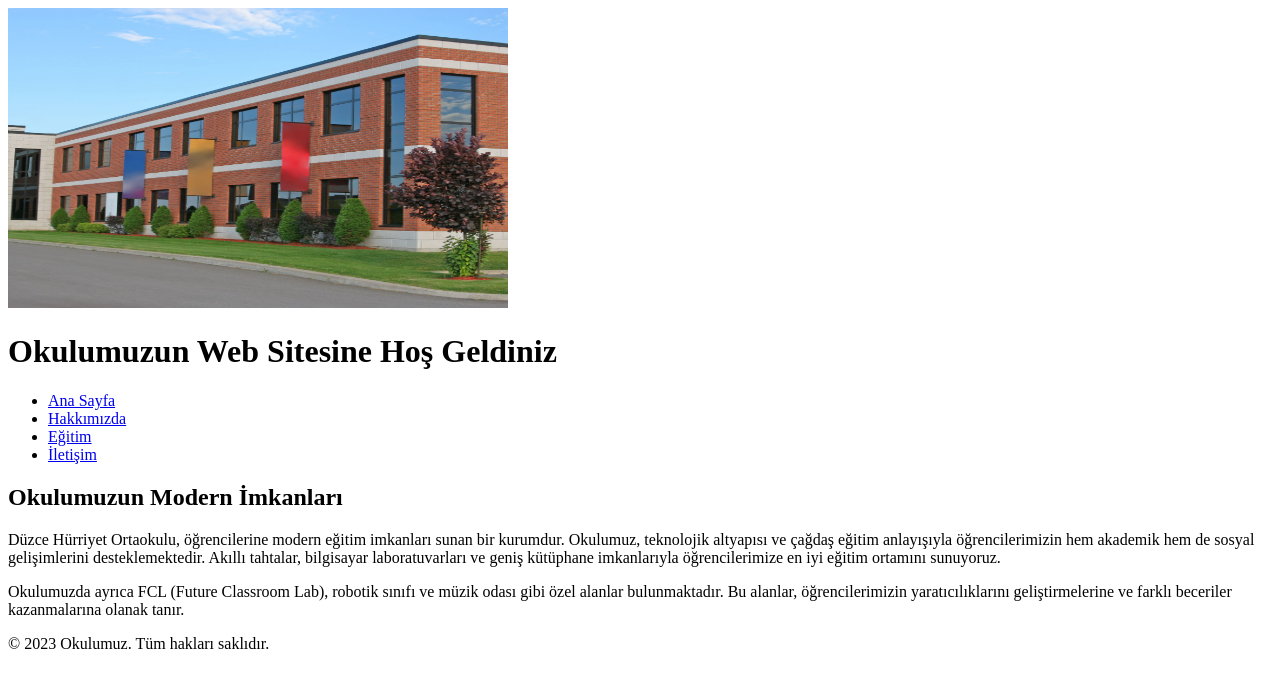
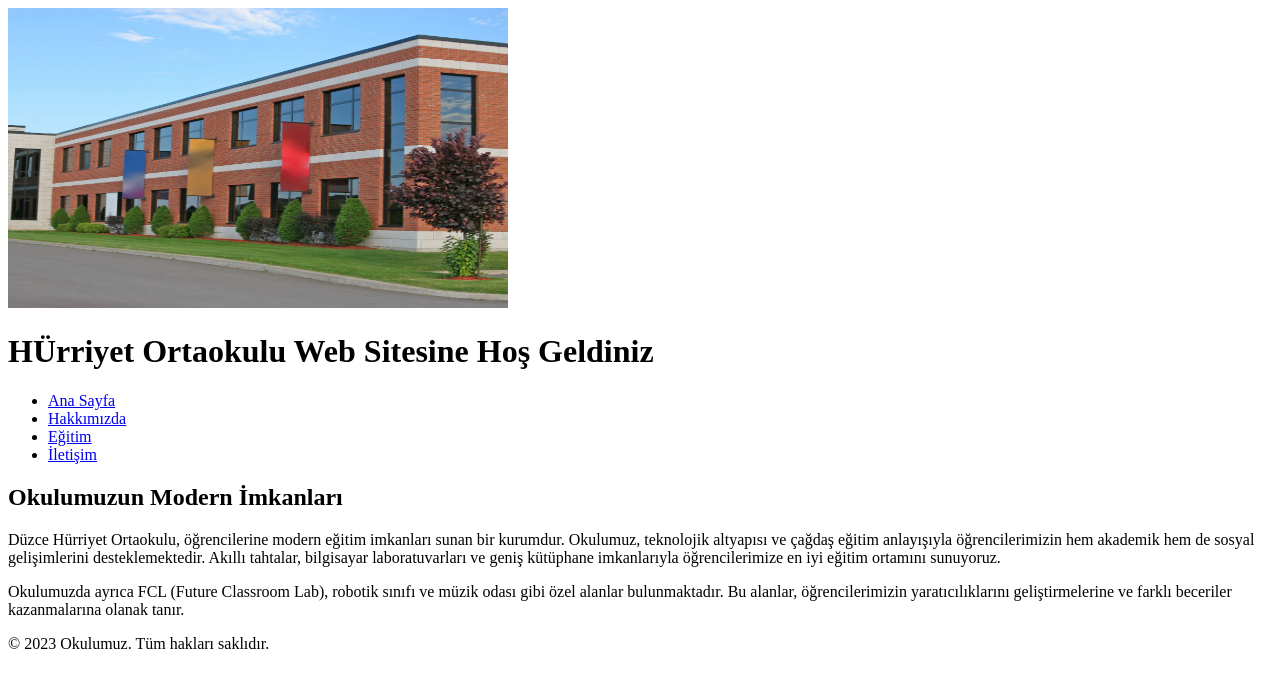
Before and after one commit to teachersedef81/okul-websitesi, a plain HTML site: page index.html in a window 1280 px wide. Drawn offline with Linux system fonts and the light colour scheme.

```diff
--- a/index.html
+++ b/index.html
@@ -8,7 +8,7 @@
 <body>
     <header>
         <img src="images/okul1.jpg" alt="Okul Fotoğrafi" alt="Okul Fotoğrafi" width="500" height="300">
-        <h1>Okulumuzun Web Sitesine Hoş Geldiniz</h1>
+        <h1>HÜrriyet Ortaokulu Web Sitesine Hoş Geldiniz</h1>
         <nav>
             <ul>
                 <li><a href="index.html">Ana Sayfa</a></li>
```
